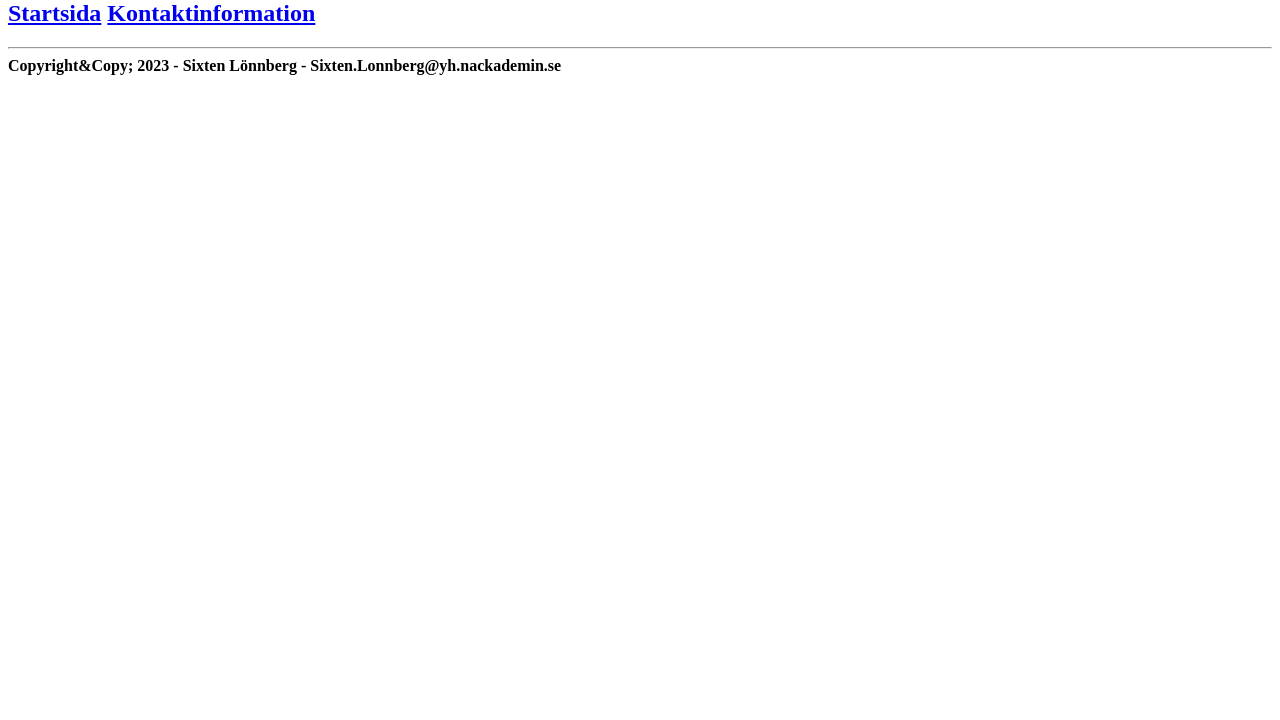
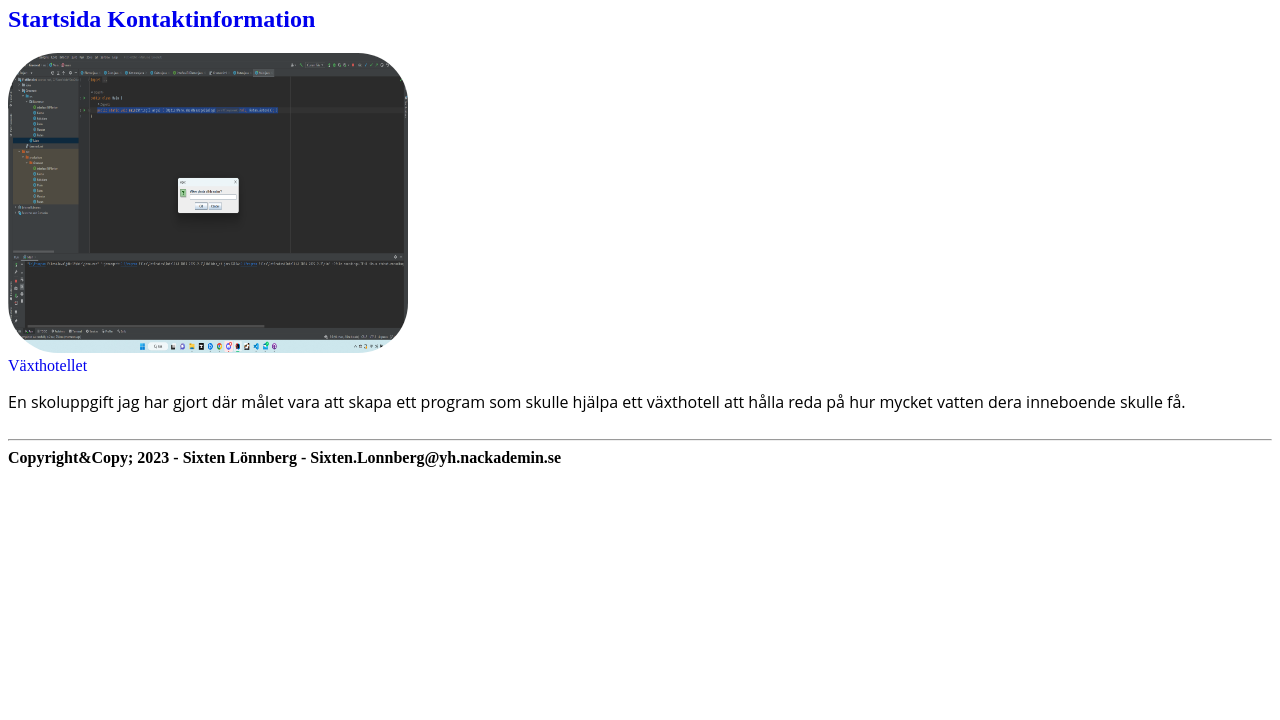
Before and after one commit to Ziggelito/Ziggelito.github.io, a plain HTML site: page portfolio.html in a window 1280 px wide. Shown: the part 80-800 px from the top of the page. Drawn offline with Linux system fonts and the light colour scheme.

Commit message:
fixar text

```diff
--- a/portfolio.html
+++ b/portfolio.html
@@ -2,7 +2,7 @@
 <html lang="en">
 <head>
     <title>Portfolio</title>
-
+<link rel="stylesheet" href="style.css">
 
 </head>
 <h1>Portfolio</h1>
@@ -10,6 +10,12 @@
     <a href="index.html">Startsida</a> <a href="contact.html">Kontaktinformation</a>
 </h2>
 <body>
+    <img src="Images/2023-03-16.png" alt="">
+    <br>
+<a href="https://github.com/Ziggelito/V-xtHotellet">Växthotellet</a>
+<br>
+<p>En skoluppgift jag har gjort där målet vara att skapa ett program som skulle hjälpa ett växthotell att hålla reda på hur mycket vatten dera inneboende skulle få.</p>
+
 
 </body>
 <footer>
--- a/style.css
+++ b/style.css
@@ -4,8 +4,9 @@ h1{
 }
 img {
     width: 400px;
-    height: 500px;
+    height: 300px;
     border-radius: 50px;
+    margin: auto;
 
 
 
@@ -15,6 +16,7 @@ img {
 p{
     font: 100;
     font-family: 'Open Sans', sans-serif;
+    padding: 0 0 10px 0;
 }
 a{
     text-decoration: none;
```
Also changed, not shown: index.html (+1 -1 lines), Images/2023-03-16.png (added).
